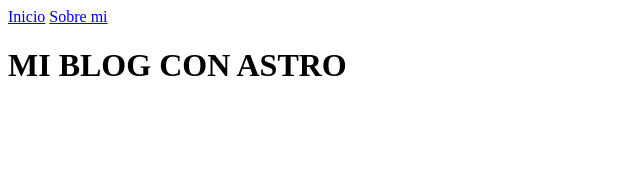
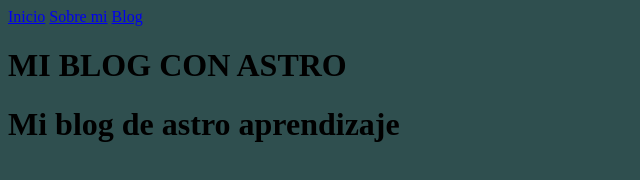
Before and after one commit to BirdieOA/BlogAstro, an Astro site: page / in a window 1280 px wide. Shown: the whole page, without its empty margins (0-640 px from the left). Built offline with nearby package versions, Linux system fonts and the light colour scheme; Astro itself is replaced by a stand-in of ours.

Commit message:
dos paginas nuevas

```diff
--- a/src/pages/about.astro
+++ b/src/pages/about.astro
@@ -12,6 +12,7 @@
 
 	<body></head><a href="/">Inicio</a>
 <a href="/about/">Sobre mi</a>
+<a href="/blog/">Blog</a>
 		<h1>acerca de</h1>
     <h2>este es otro texto</h2>
     <p>estoy siguiendo un tutorial</p>
--- a/src/pages/blog.astro
+++ b/src/pages/blog.astro
@@ -8,6 +8,8 @@
 
 	<body></head><a href="/">Inicio</a>
 <a href="/about/">Sobre mi</a>
+<a href="/blog/">Blog</a>
+
 		<h1>acerca de</h1>
     <h2>este es otro texto</h2>
     <p>estoy siguiendo un tutorial</p>
--- a/src/pages/index.astro
+++ b/src/pages/index.astro
@@ -10,9 +10,11 @@
 		<meta name="generator" content={Astro.generator} />
 		<title>Blog Astro</title>
 	</head>
-	<body>
+	<body style="background-color:darkslategrey">
 	<a href="/">Inicio</a>
 <a href="/about/">Sobre mi</a>
+<a href="/blog/">Blog</a>
 		<h1>MI BLOG CON ASTRO</h1>
+		<h1>Mi blog de astro aprendizaje</h1>
 	</body>
 </html>
```
